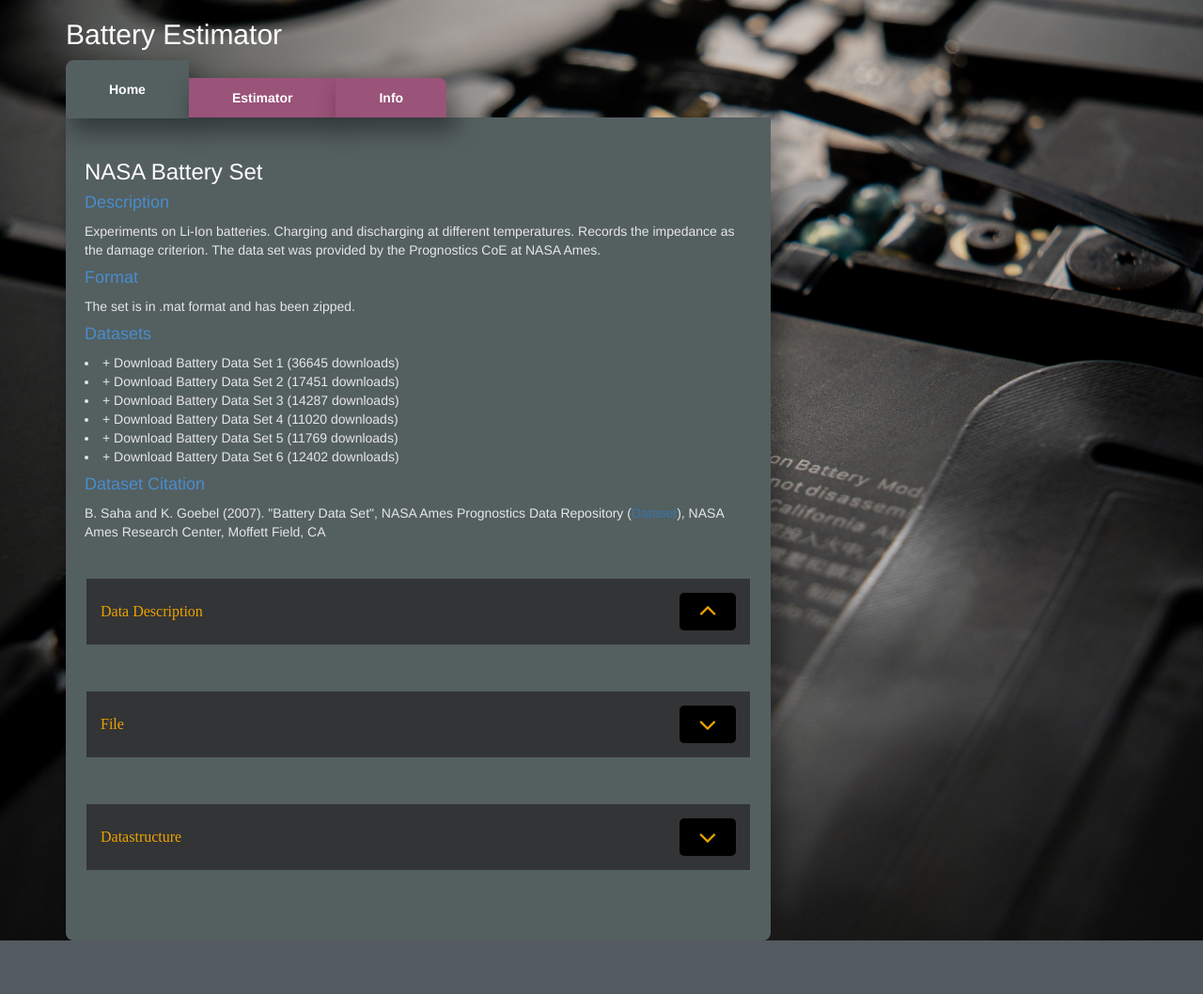
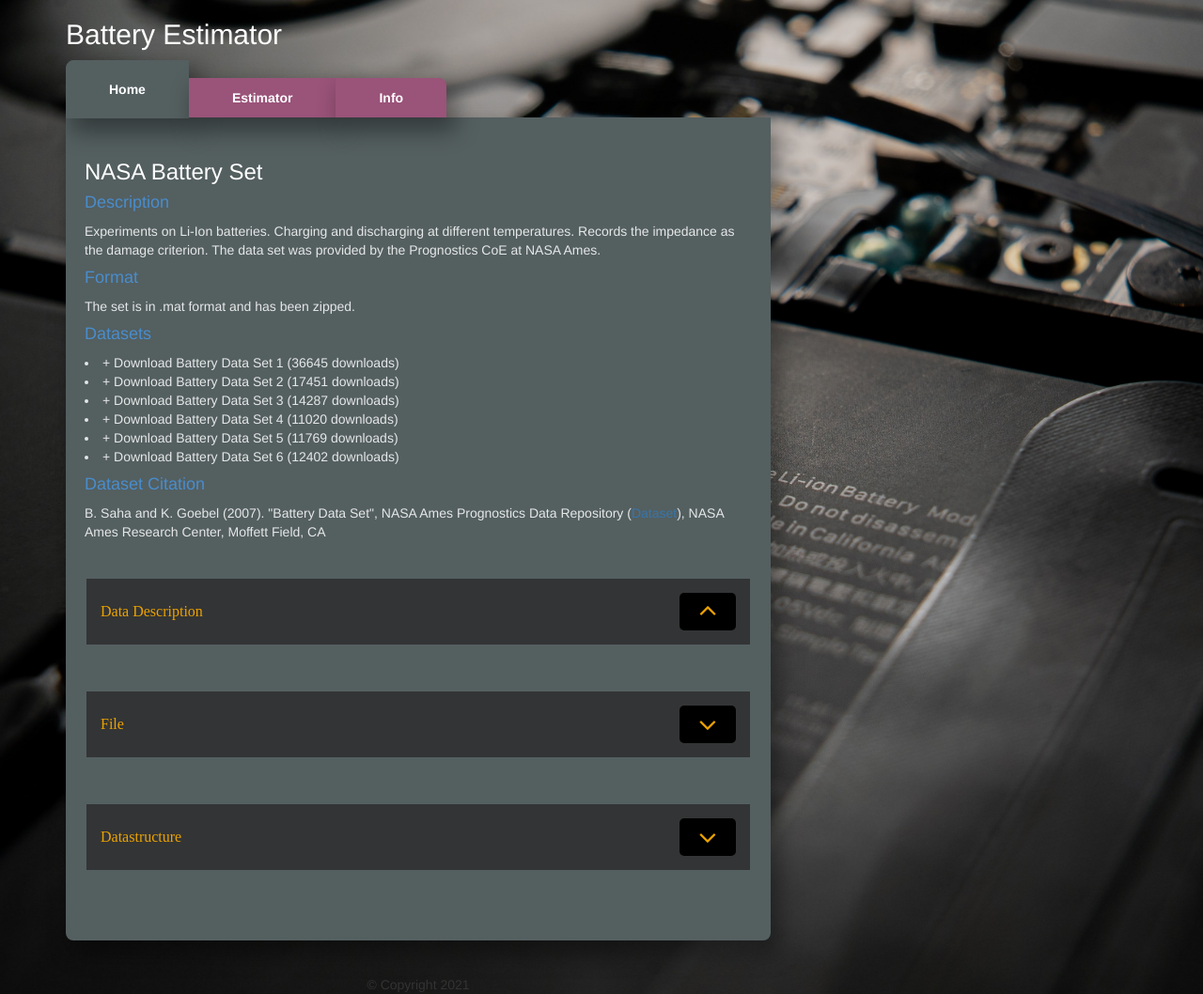
Before and after one commit to Hariharan-Paramasivam/nasa_battery, a Flask app: page / in a window 1280 px wide. Shown: the whole page at 94% size. Before the commit the page ends 1001 px from the top, so only its background shows below. Run offline with Flask 2, Linux system fonts and the light colour scheme; parts of the project's set-up code (start-up, migrations or seed data) failed here and were passed over; some libraries are stand-ins or nearby versions.

Commit message:
Update Front.html

```diff
--- a/templates/Front.html
+++ b/templates/Front.html
@@ -359,9 +359,10 @@ Charging was carried out in a constant current (CC) mode at 1.5A until the batte
                         <a href="https://github.com/HariHaran37/nasa_battery"> <i style="font-size:36px;color:black; margin-top:1cm;" class="fa">&#xf09b;</i></a>
                         </div>
 
-                        <footer style="text-align: center; margin-top: 1cm;">&copy; Copyright 2021</footer>
+
                     </div>
                 </div>
+		<footer style="text-align: center; margin-top: 1cm;">&copy; Copyright 2021</footer>
             </div>
         </div>
     </div>
```
